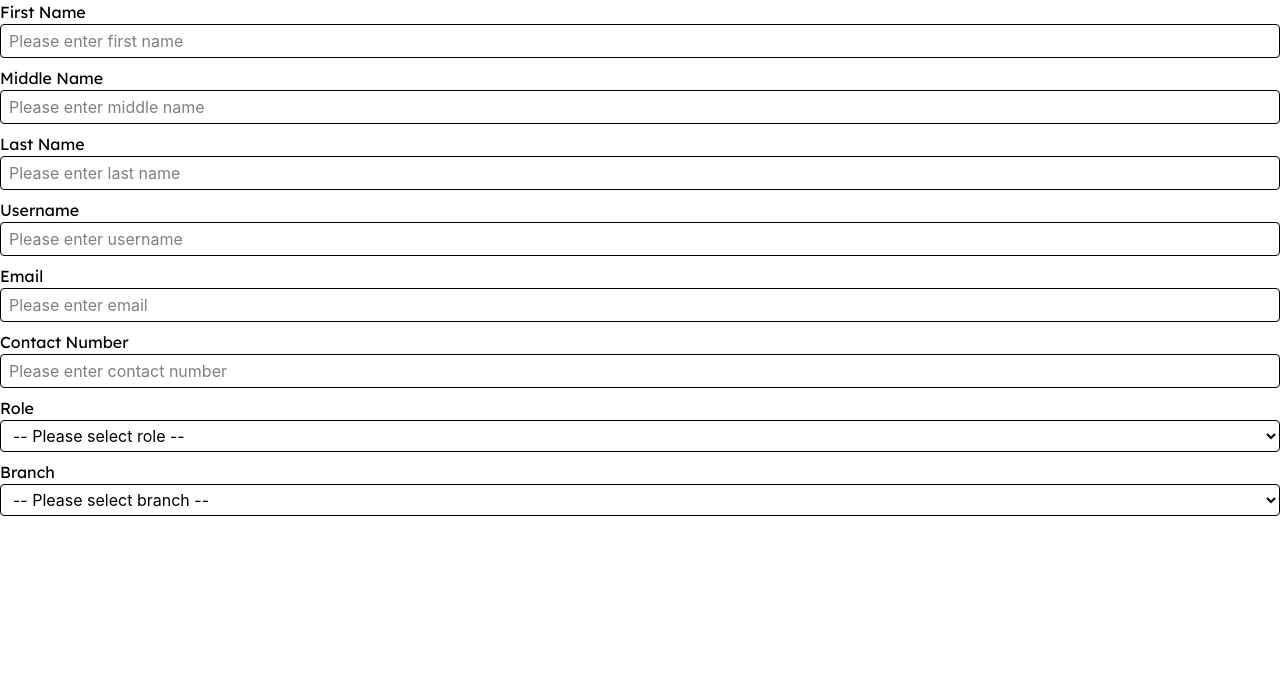
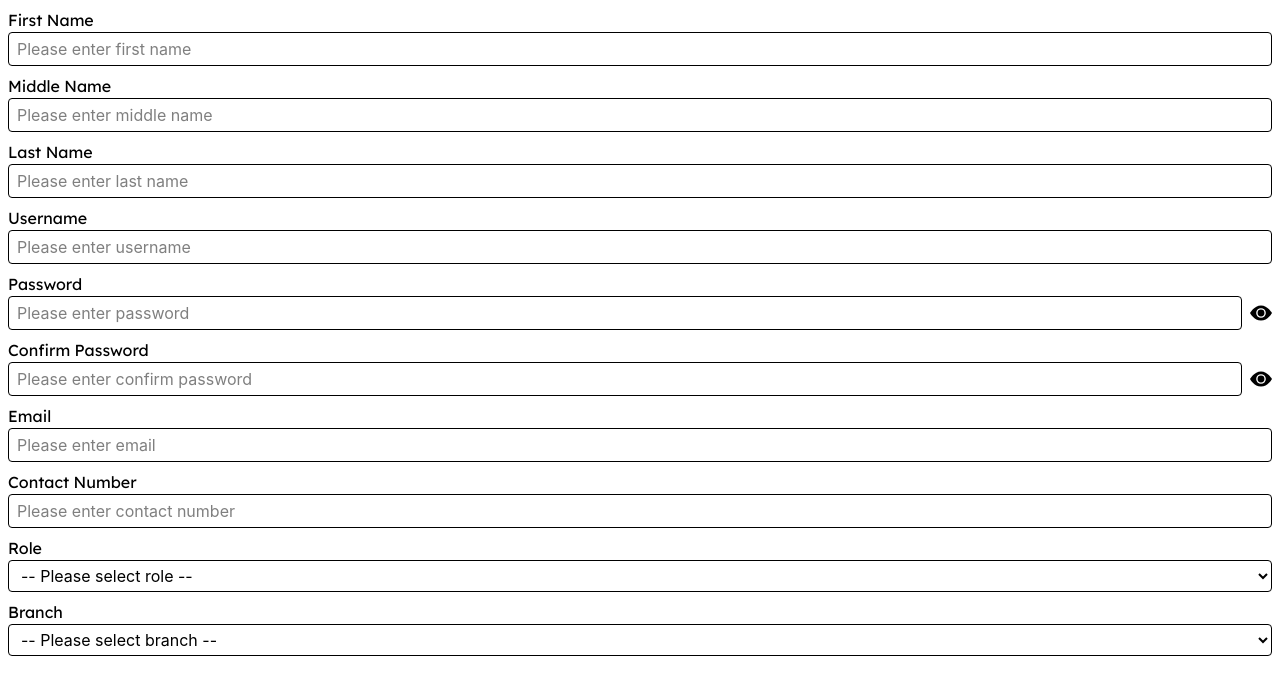
Before and after one commit to aldecyrus425/POS-Frontend, a React (Vite) app: page /create-user in a window 1280 px wide. Shown: the top 694 px of the page. Built offline with nearby package versions, Linux system fonts and the light colour scheme.

Commit message:
Password input configuration finished

```diff
--- a/package.json
+++ b/package.json
@@ -13,6 +13,7 @@
     "@tailwindcss/vite": "^4.3.1",
     "react": "^19.2.7",
     "react-dom": "^19.2.7",
+    "react-icons": "^5.6.0",
     "react-router-dom": "^7.18.0",
     "tailwindcss": "^4.3.1"
   },
--- /dev/null
+++ b/src/components/common/passwordInputGroup.tsx
@@ -0,0 +1,32 @@
+import React, { useState } from 'react'
+import { BsEyeFill, BsEyeSlashFill } from 'react-icons/bs';
+
+interface Props {
+    label: string;
+    onChange?: () => void;
+}
+
+const PasswordInputGroup = ({ label, onChange}: Props) => {
+
+    const [isVisible, setPassword] = useState(false);
+
+    return (
+        <div className='d-flex flex-col'>
+            <label htmlFor="" className='font-display bold'>{label}</label>
+            <div className="w-full flex flex-row gap-2">
+                <input
+                    type={!isVisible ? 'password' : 'text'}
+                    className="border rounded w-full py-1 px-2"
+                    placeholder={`Please enter ${label.toLowerCase()}`}
+                    onChange={onChange}
+                />
+
+                <div className="flex items-center justify-center cursor-pointer">
+                    {!isVisible ? <BsEyeFill size={22} onClick={() => setPassword(true)}/> : <BsEyeSlashFill size={22} onClick={() => setPassword(false)}/>}
+                </div>
+            </div>
+        </div>
+    )
+}
+
+export default PasswordInputGroup
--- a/src/components/forms/createUser.tsx
+++ b/src/components/forms/createUser.tsx
@@ -1,16 +1,17 @@
 import React from 'react'
 import CommonInputGroup from '../common/inputGroup'
 import SelectGroup from '../common/selectGroup'
+import PasswordInputGroup from '../common/passwordInputGroup'
 
 const CreateUser = () => {
   return (
-    <form action="" className='w-full h-full flex flex-col gap-2'>
+    <form action="" className='w-full h-full flex flex-col gap-2 p-2'>
       <CommonInputGroup label='First Name' />
       <CommonInputGroup label='Middle Name' />
       <CommonInputGroup label='Last Name' />
       <CommonInputGroup label='Username' />
-      {/* Password */}
-      {/* Confirm Password */}
+      <PasswordInputGroup label='Password' />
+      <PasswordInputGroup label='Confirm Password' />
       <CommonInputGroup label='Email' />
       <CommonInputGroup label='Contact Number' />
       <SelectGroup label='Role' options={[{label: "User", value: "User"}, {label: "Cashier", value: "Cashier"}]} />
```
Also changed, not shown: 1 other file (tests, documents, lock files or other folders).
